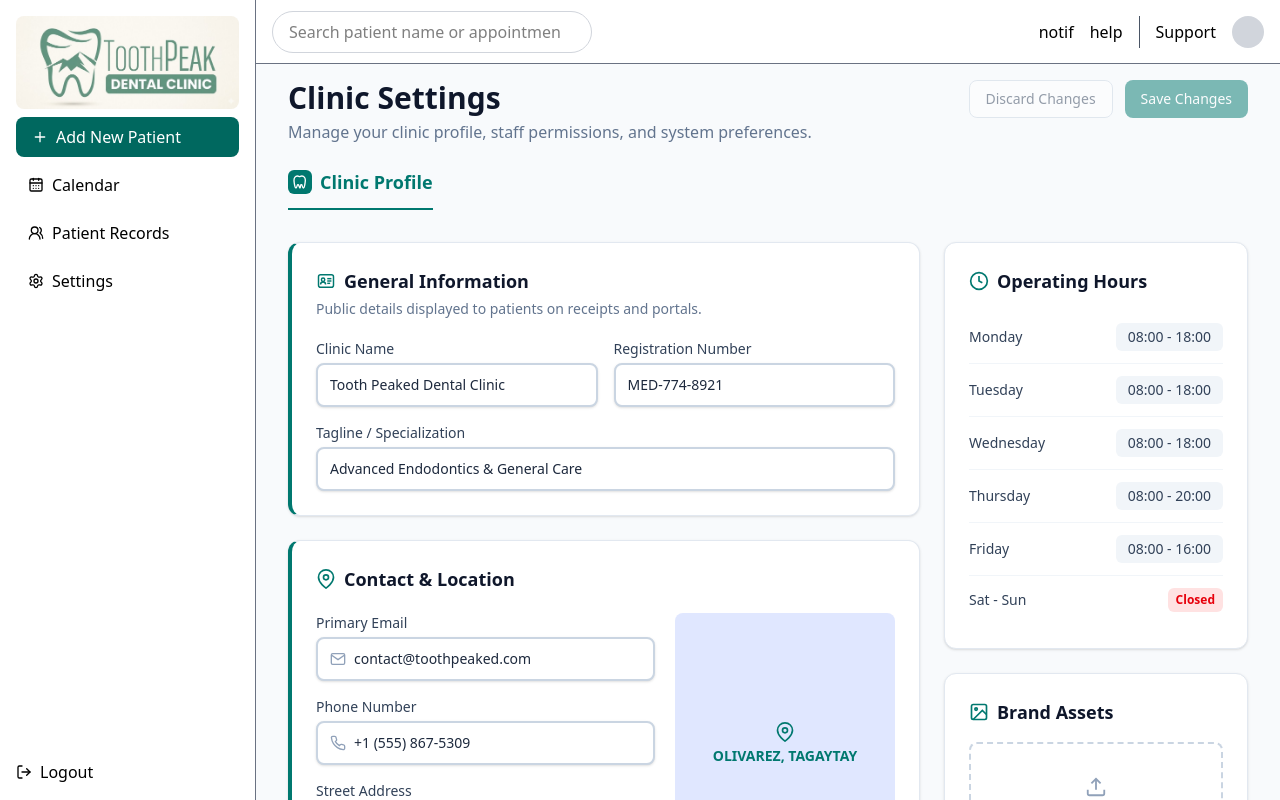
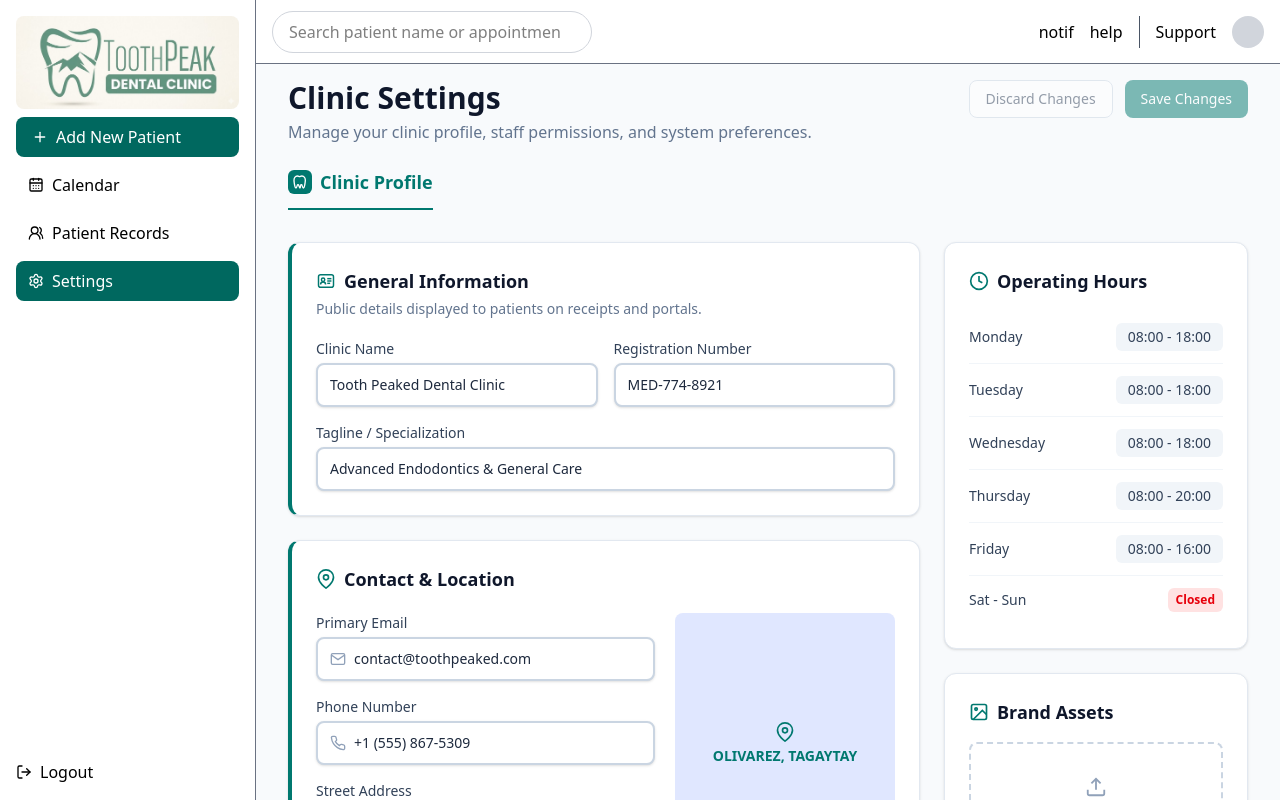
Before and after one commit to jazz212/3D_Dental_System, a Next.js app: page /dashboard/settingpage in a window 1280 px wide. Built offline with nearby package versions, Linux system fonts and the light colour scheme.

Commit message:
changes in settings.js min-w-23 and correction for path of settings to settingpage

```diff
--- a/app/components/Settings.js
+++ b/app/components/Settings.js
@@ -460,7 +460,7 @@ export default function Settings() {
 function HourRow({ day, hours, closed }) {
   return (
     <div className="flex items-center gap-3 py-3">
-      <span className="min-w-[92px] shrink-0 font-medium text-slate-700">
+      <span className="min-w-23 shrink-0 font-medium text-slate-700">
         {day}
       </span>
       <div className="flex-1 text-right">
--- a/app/components/Sidebar.js
+++ b/app/components/Sidebar.js
@@ -37,7 +37,7 @@ export default function Sidebar() {
       </Link>
       <Link
         href="/dashboard/settingpage"
-        className={`px-3 py-2 rounded-lg transition-all duration-100 active:scale-95 active:brightness-90 ${pathname === "/dashboard/settings" ? "bg-[#00685F] text-white" : "text-black"}`}
+        className={`px-3 py-2 rounded-lg transition-all duration-100 active:scale-95 active:brightness-90 ${pathname === "/dashboard/settingpage" ? "bg-[#00685F] text-white" : "text-black"}`}
       >
         <div className="flex items-center gap-2">
           <Settings className="w-4 h-4 " />
```
